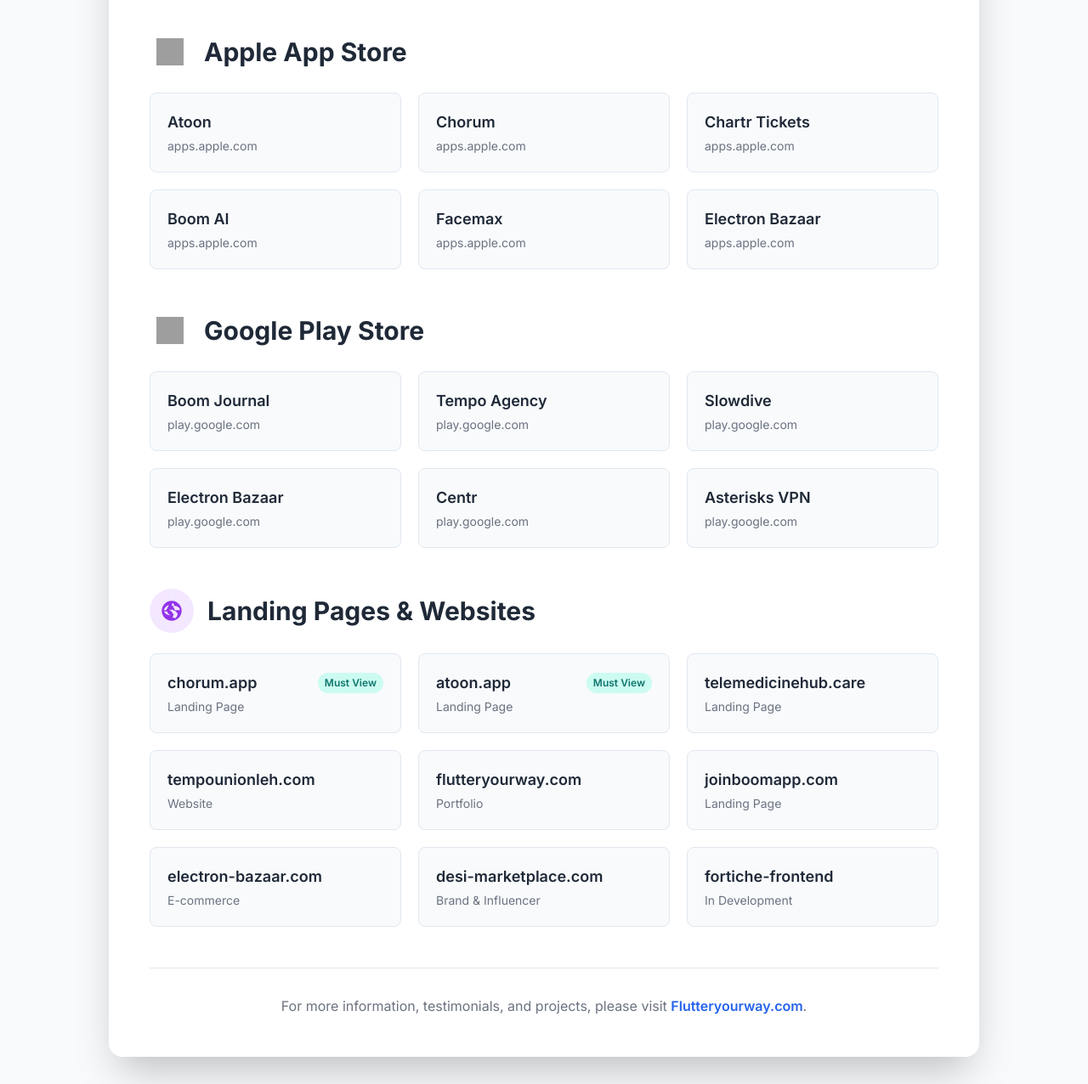
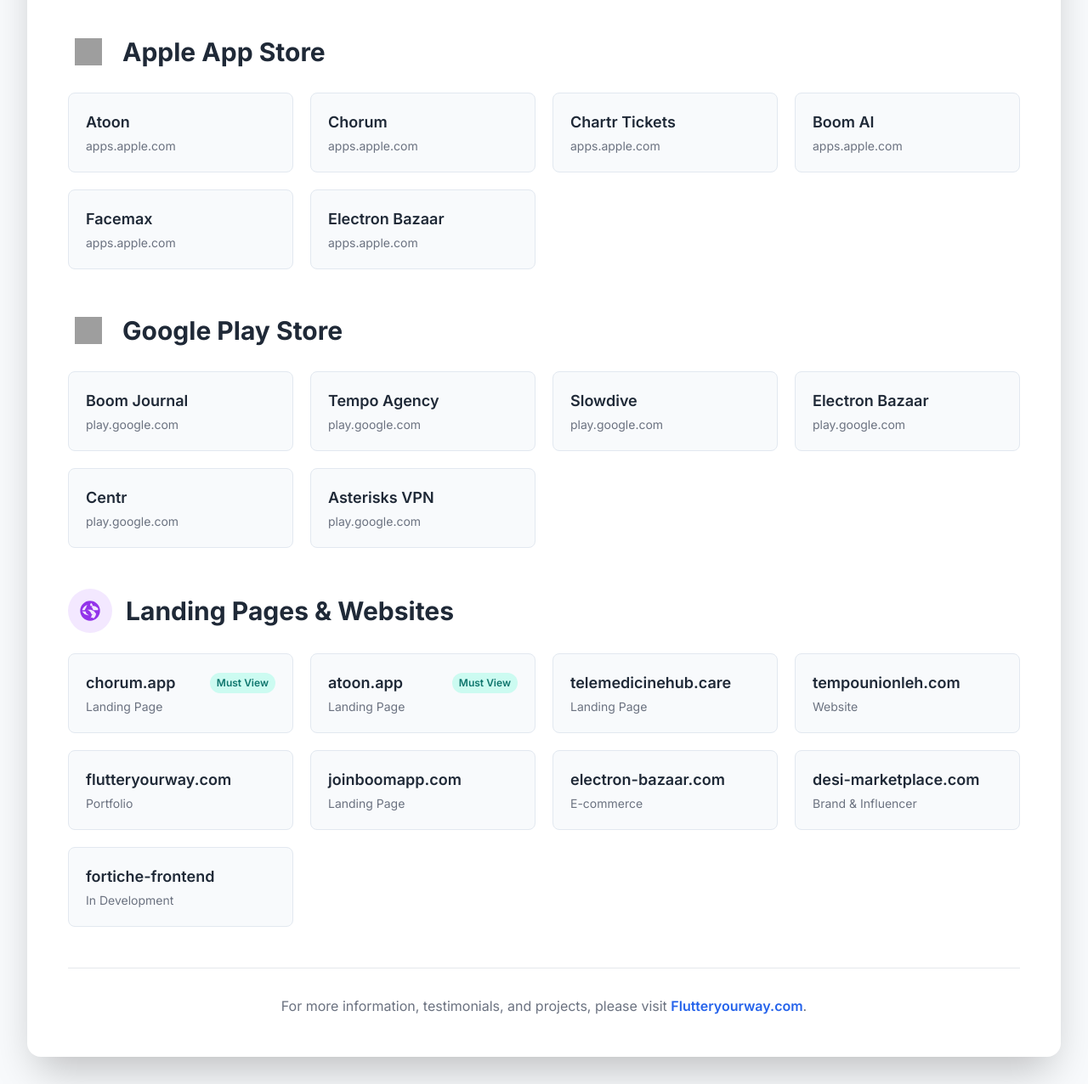
Before and after one commit to flutteryourway67-del/Project-Portfolio, a plain HTML site: page index.html in a window 1280 px wide. Shown: the part 312-1588 px from the top of the page at 85% size. Drawn offline with nearby package versions, Linux system fonts and the light colour scheme; grey boxes are pictures that could not be loaded.

Commit message:
Update index.html

```diff
--- a/index.html
+++ b/index.html
@@ -36,7 +36,7 @@
     </style>
 </head>
 <body class="bg-slate-50 p-4 sm:p-8">
-    <div class="max-w-5xl mx-auto bg-white p-8 sm:p-12 rounded-2xl shadow-2xl print-shadow-none">
+    <div class="bg-white p-8 sm:p-12 rounded-2xl shadow-2xl print-shadow-none">
 
         <!-- Header -->
         <header class="text-center border-b border-gray-200 pb-8 mb-10">
@@ -59,7 +59,7 @@
                     </div>
                     <h2 class="text-3xl font-bold text-gray-800">Apple App Store</h2>
                 </div>
-                <div class="grid sm:grid-cols-2 lg:grid-cols-3 gap-5">
+                <div class="grid sm:grid-cols-2 lg:grid-cols-3 xl:grid-cols-4 gap-5">
                     <a href="https://apps.apple.com/in/app/atoon/id6739323828" target="_blank" class="block bg-slate-50 p-5 rounded-lg border border-slate-200 hover:shadow-lg hover:border-blue-500 transition-all duration-300 group"><h3 class="font-semibold text-lg text-gray-800 group-hover:text-blue-600">Atoon</h3><p class="text-sm text-gray-500 mt-1 link-url">apps.apple.com</p></a>
                     <a href="https://apps.apple.com/us/app/chorum/id6746419996?uo=2" target="_blank" class="block bg-slate-50 p-5 rounded-lg border border-slate-200 hover:shadow-lg hover:border-blue-500 transition-all duration-300 group"><h3 class="font-semibold text-lg text-gray-800 group-hover:text-blue-600">Chorum</h3><p class="text-sm text-gray-500 mt-1 link-url">apps.apple.com</p></a>
                     <a href="https://apps.apple.com/in/app/chartr-tickets-bus-and-metro/id1586843576?l=hi" target="_blank" class="block bg-slate-50 p-5 rounded-lg border border-slate-200 hover:shadow-lg hover:border-blue-500 transition-all duration-300 group"><h3 class="font-semibold text-lg text-gray-800 group-hover:text-blue-600">Chartr Tickets</h3><p class="text-sm text-gray-500 mt-1 link-url">apps.apple.com</p></a>
@@ -77,7 +77,7 @@
                     </div>
                     <h2 class="text-3xl font-bold text-gray-800">Google Play Store</h2>
                 </div>
-                <div class="grid sm:grid-cols-2 lg:grid-cols-3 gap-5">
+                <div class="grid sm:grid-cols-2 lg:grid-cols-3 xl:grid-cols-4 gap-5">
                     <a href="https://play.google.com/store/apps/details?id=com.boom.Journal&hl=en_IN" target="_blank" class="block bg-slate-50 p-5 rounded-lg border border-slate-200 hover:shadow-lg hover:border-green-500 transition-all duration-300 group"><h3 class="font-semibold text-lg text-gray-800 group-hover:text-green-600">Boom Journal</h3><p class="text-sm text-gray-500 mt-1 link-url">play.google.com</p></a>
                     <a href="https://play.google.com/store/apps/details?id=com.wolf.tempoAgency&hl=en_IN" target="_blank" class="block bg-slate-50 p-5 rounded-lg border border-slate-200 hover:shadow-lg hover:border-green-500 transition-all duration-300 group"><h3 class="font-semibold text-lg text-gray-800 group-hover:text-green-600">Tempo Agency</h3><p class="text-sm text-gray-500 mt-1 link-url">play.google.com</p></a>
                     <a href="https://play.google.com/store/apps/details?id=com.slowdive&hl=en_IN" target="_blank" class="block bg-slate-50 p-5 rounded-lg border border-slate-200 hover:shadow-lg hover:border-green-500 transition-all duration-300 group"><h3 class="font-semibold text-lg text-gray-800 group-hover:text-green-600">Slowdive</h3><p class="text-sm text-gray-500 mt-1 link-url">play.google.com</p></a>
@@ -93,7 +93,7 @@
                     <div class="bg-purple-100 p-3 rounded-full mr-4"><svg class="w-7 h-7 text-purple-600" xmlns="http://www.w3.org/2000/svg" viewBox="0 0 24 24" fill="currentColor"><path d="M12,2a10,10,0,1,0,10,10A10,10,0,0,0,12,2Zm8,9.45H15.11a5.3,5.3,0,0,0-1.07-2.6,5.55,5.55,0,0,0-2.06-1.55A8,8,0,0,1,20,9.45ZM13.1,4.06a7.89,7.89,0,0,1,1.54,2.37A5.45,5.45,0,0,0,13.57,8.9a5.3,5.3,0,0,0-1.7-2.92A8.13,8.13,0,0,1,13.1,4.06ZM9.3,5.92A5.36,5.36,0,0,0,8,8.81,5.47,5.47,0,0,0,6.6,11.45H4a8,8,0,0,1,5.3-5.53ZM4,12.55H7.4a5.38,5.38,0,0,0,2.3,3.37,5.3,5.3,0,0,0,2.6,1.07,5.4,5.4,0,0,0,2.92-1.7A8,8,0,0,1,4,12.55Zm8.9,6A8.13,8.13,0,0,1,11.82,20a5.3,5.3,0,0,0,1.7-2.92,5.4,5.4,0,0,0-1.12-3.8,5.38,5.38,0,0,0-3.37-2.3H12.9a8.05,8.05,0,0,1,5.18,4,8.2,8.2,0,0,1-2.18,4.52Z"/></svg></div>
                     <h2 class="text-3xl font-bold text-gray-800">Landing Pages & Websites</h2>
                 </div>
-                <div class="grid sm:grid-cols-2 lg:grid-cols-3 gap-5">
+                <div class="grid sm:grid-cols-2 lg:grid-cols-3 xl:grid-cols-4 gap-5">
                     <a href="https://chorum.app/" target="_blank" class="block bg-slate-50 p-5 rounded-lg border border-slate-200 hover:shadow-lg hover:border-purple-500 transition-all duration-300 group"><div class="flex justify-between items-center"><h3 class="font-semibold text-lg text-gray-800 group-hover:text-purple-600">chorum.app</h3><span class="text-xs font-semibold text-teal-700 bg-teal-100 py-1 px-2 rounded-full">Must View</span></div><p class="text-sm text-gray-500 mt-1 link-url">Landing Page</p></a>
                     <a href="https://www.atoon.app/" target="_blank" class="block bg-slate-50 p-5 rounded-lg border border-slate-200 hover:shadow-lg hover:border-purple-500 transition-all duration-300 group"><div class="flex justify-between items-center"><h3 class="font-semibold text-lg text-gray-800 group-hover:text-purple-600">atoon.app</h3><span class="text-xs font-semibold text-teal-700 bg-teal-100 py-1 px-2 rounded-full">Must View</span></div><p class="text-sm text-gray-500 mt-1 link-url">Landing Page</p></a>
                     <a href="https://telemedicinehub.care/" target="_blank" class="block bg-slate-50 p-5 rounded-lg border border-slate-200 hover:shadow-lg hover:border-purple-500 transition-all duration-300 group"><h3 class="font-semibold text-lg text-gray-800 group-hover:text-purple-600">telemedicinehub.care</h3><p class="text-sm text-gray-500 mt-1 link-url">Landing Page</p></a>
```
